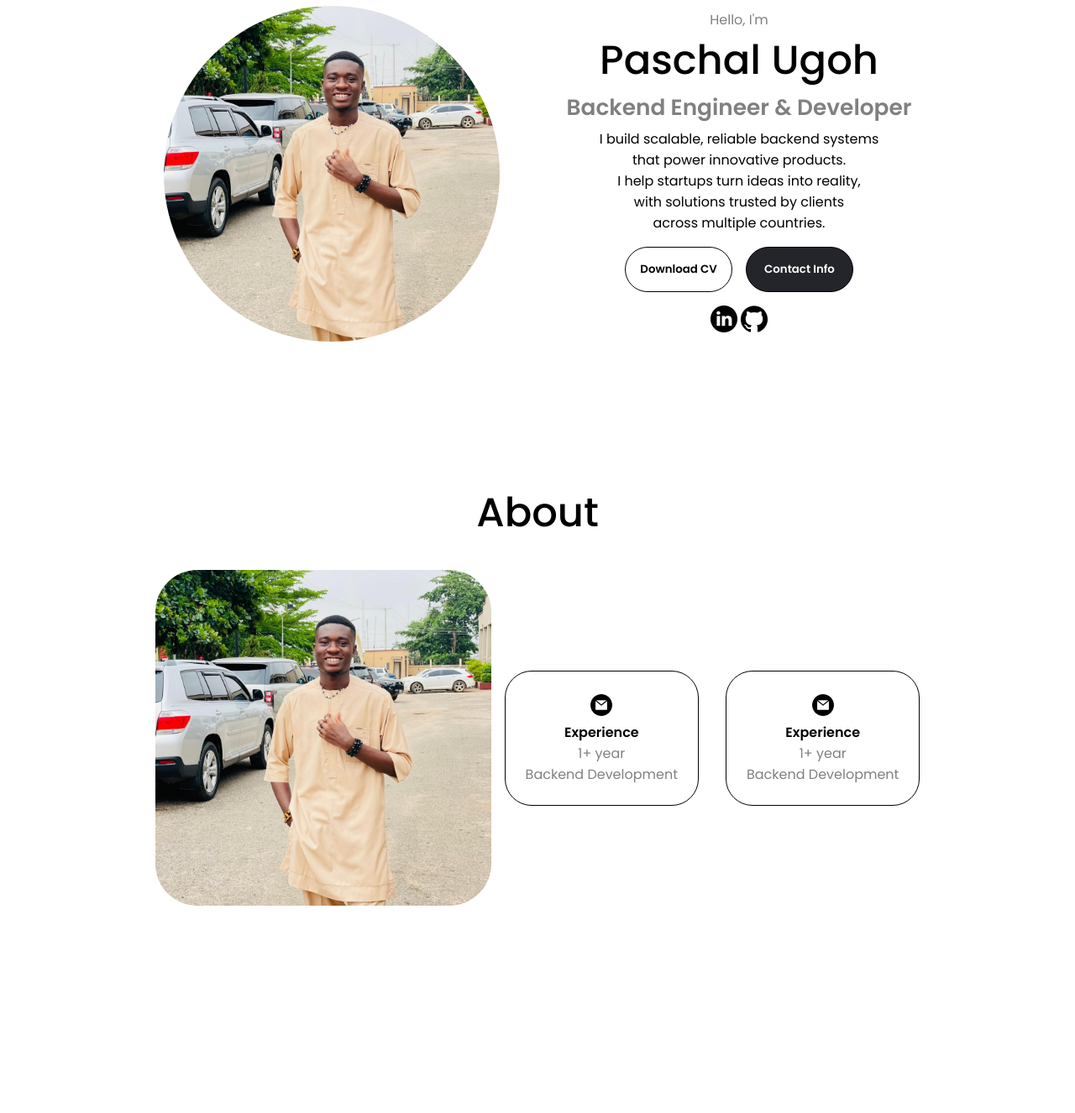
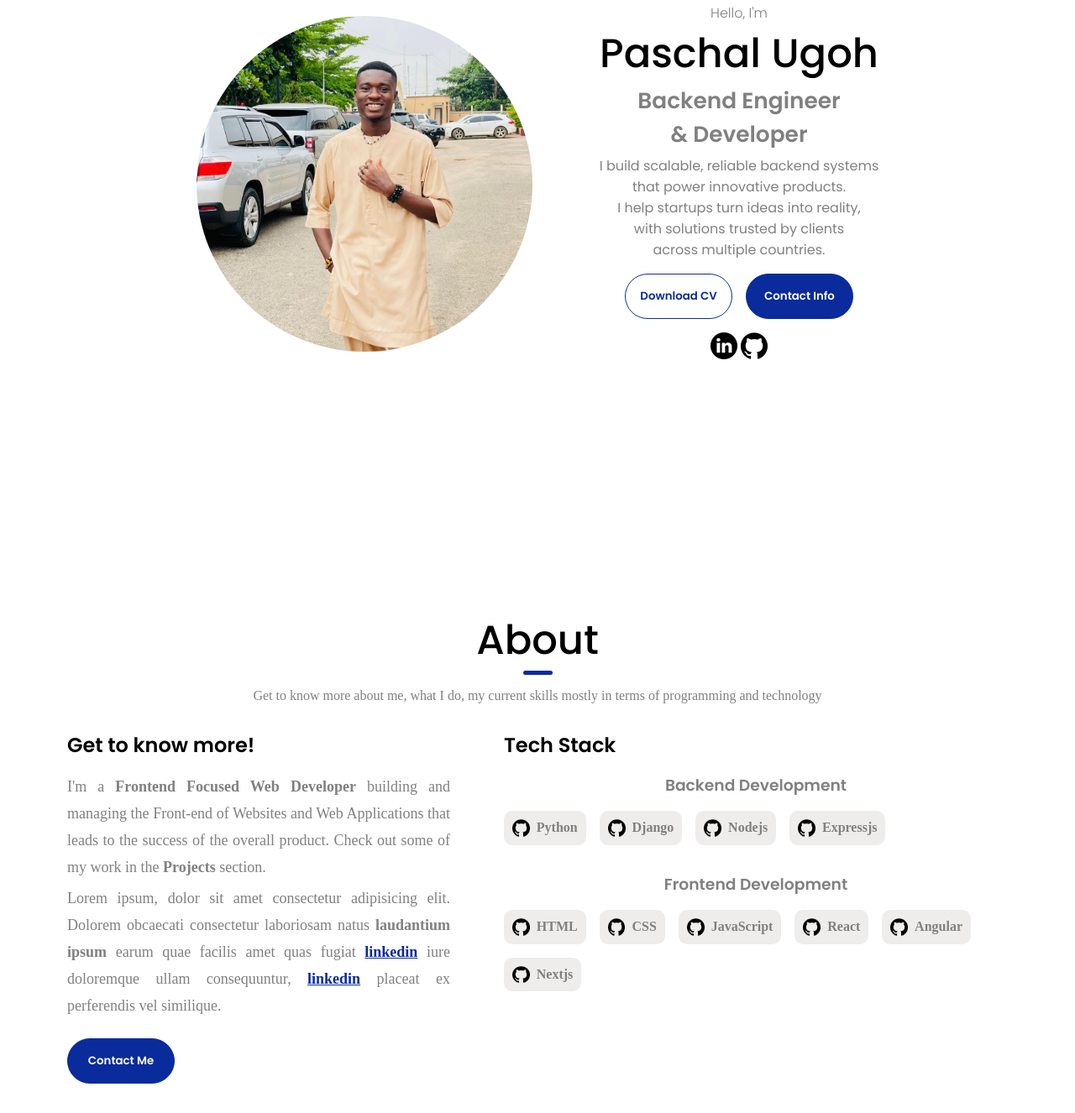
Before and after one commit to UgohP/paskytech, a website built with Vite: page frontend/index.html in a window 1280 px wide. Shown: the part 265-1591 px from the top of the page at 84% size. Built offline with nearby package versions, Linux system fonts and the light colour scheme.

Commit message:
done with my about section

```diff
--- a/frontend/css/sections/about.css
+++ b/frontend/css/sections/about.css
@@ -1,51 +1,93 @@
 #about{
-    margin-top: 4vh;
     position: relative;
 }
-
-.about-content{
-    margin-top: 2rem;
-    display: flex;
-    gap: 1rem;
-    justify-content: center;
+.p1{
+margin-bottom: 2rem;
 }
 
-.about-img{
-    display: flex;
-    width: 400px;
-    height: 400px;
-    margin: auto 0;
+.line{
+    width: 35px;
+    height: 5px;
+    background-color: var(--secondary-color);
+    justify-self: center;
+    border-radius: 2rem;
+    margin-bottom: 1rem;
 }
 
-.about-img img{
-    border-radius: 50px;
+.section-container{
+    display: flex;
+    gap: 64px;
+    margin-top: 2rem;
+
+}
+
+.about-text-container, .expertise, .skills{
+    display: flex;
+    flex-direction: column;
 }
 
 .about-text-container{
-    display: flex;
-    gap: 2rem;
-    align-self: center;
+    margin-bottom: 2rem;
 }
 
-.about-exp{
-    flex: 1;
-    border: var(--black) 1px solid;
-    padding: 1.5rem;
-    border-radius: 2rem;
-    /* width: 12rem; */
-    /* height: 9rem; */
-    text-align: center;
-    /* flex-wrap: wrap; */
+.title2{
+    font-family: var(--poppins-sans);
+    font-size: 1.5rem;
+    font-weight: 600;
+    color: var(--black);
+    margin-bottom: 1rem;
 }
 
-.exp-txt1{
-    font-family: var(--poppins-sans);
-    color: var(--black);
-    font-weight: 600;
+.about-text-container p{
+    font-weight: 400;
+    font-size: 18px;
+    margin-bottom: 5px;
+    color: var(--grey);
+    line-height: 2rem;
+    text-align: justify;
 }
 
-.exp-txt2{
+.about-text-container p span{
+    font-weight: bolder;
+}
+
+.about-text-container p a{
+    font-weight: 900;
+    color: var(--secondary-color);
+    text-decoration: underline;
+}
+
+.skills{
+    /* align-items: center; */
+    margin-bottom: 2rem;
+}
+
+.title3{
+    text-align: center;
+    margin-bottom: 1rem;
     font-family: var(--poppins-sans);
-    font-weight: 400;
     color: var(--grey);
 }
+
+.skills-div, .skills-container{
+    display: flex;
+    flex-wrap: wrap;
+    align-items: center;
+}
+
+.skills-div {
+    width: 600px;
+    gap: 1rem;
+    flex-direction: row;
+}
+
+.skills-container {
+    color: var(--grey);
+    font-weight: 700;
+    flex-wrap: wrap;
+    gap: 0.5rem;
+    width: fit-content;
+    background-color: rgb(239, 236, 236);
+    padding: 10px;
+    border-radius: 10px;
+}
--- a/frontend/css/sections/header.css
+++ b/frontend/css/sections/header.css
@@ -8,14 +8,14 @@ nav{
     align-items: center;
 }
 
-.logo-container h1{
+.logo{
     font-family: var(--poppins-sans);
     font-weight: 400;
     font-size: 1.7rem;
     color: var(--black);
 }
 
-.logo-container h1:hover{
+.logo:hover{
     cursor: default;
 }
 
--- a/frontend/css/sections/hero.css
+++ b/frontend/css/sections/hero.css
@@ -7,24 +7,19 @@
     font-family: var(--poppins-sans);
 }
 
-.hero-img{
-    display: flex;
-    height: 400px;
-    width: 400px;
-    margin: auto, 0;
-}
 
-.hero-img img{
+.section__pic-container img{
     border-radius: 100%;
 }
 
-.hero__content{
+.section__text{
     align-self: center;
     text-align: center;
 }
 
-.hero__content-txt1{
+.section__text__p1, .section__text__p3 p{
     font-weight: 400;
+    font-size: 1rem;
     color: var(--grey);
 }
 
@@ -34,24 +29,11 @@
     font-size: 3rem;
 }
 
-.hero__content-txt3{
+.section__text__p2{
     font-weight: 800;
     font-size: 1.65rem;
     color: var(--grey);
     margin-bottom: 0.3rem;
-}
-
-.hero__content-txt4{
-    font-weight: 800;
-    color: var(--grey);
-    margin-bottom: 3rem;
-}
-
-.hero__content-txt4 p{
-    font-size: 1rem;
-    font-weight: 400;
-    color: var(--grey);
-    margin-bottom: 3rem;
 }
 
 .social-containers{
@@ -75,7 +57,7 @@
     border-radius: 2rem;
     font-weight: 600;
     font-family: var(--poppins-sans);
-    border: var(--black) 0.1rem solid;
+    border: var(--secondary-color) 0.1rem solid;
     transition: all 300ms ease;
 }
 
@@ -84,14 +66,15 @@
 }
 
 .download-btn{
+    color: var(--secondary-color);
     background: transparent;
 }
 
 .contact-btn, .download-btn:hover{
-    background: var(--primary-color);
+    background: var(--secondary-color);
     color: white;
 }
 
 .contact-btn:hover{
-    background: var(--black);
+    background: navy;
 }
--- a/frontend/css/style.css
+++ b/frontend/css/style.css
@@ -41,7 +41,22 @@ section{
     padding-top: 4vh;
     box-sizing: border-box;
     height: 96vh;
+    margin: auto 5rem;
+    min-height: fit-content;
+}
+
+.section__pic-container{
+    display: flex;
+    height: 400px;
+    width: 400px;
     margin: auto 0;
+}
+
+.section__text__p1 {
+  text-align: center;
+  /* font-family: var(--montserrat-sans); */
+  font-size: 1rem;
+  font-weight: 200;
 }
 
 .title{
@@ -59,8 +74,20 @@ section{
   height: 2rem;
 }
 
+.icon2 {
+  cursor: default;
+  height: 1.3rem;
+}
+
 
 /* Media Queries */
+@media screen and (max-width: 1400px){
+    .hero{
+        height: 83vh;
+        margin-bottom: 10rem;
+    }
+}
+
 @media screen and (max-width: 1200px) {
     #desktop-nav{
         display: none;
@@ -68,4 +95,53 @@ section{
     #mobile-nav{
         display: flex;
     }
+    .hero{
+        display:block;
+    }
+    section, .section-container{
+        height: fit-content;
+        margin: 0 5%;
+    }
+    .section__pic-container{
+        height: 275px;
+        width: 275px;
+        margin: 0 auto 2rem;
+    }.section-container{
+        display: block;
+    }.skills-div{
+        width: 100%;
+    }
 }
+
+@media screen and (max-width: 600px) {
+    .hero{
+        height: 83vh;
+        margin-bottom: 10vh;
+    }
+    .logo{
+        font-size: 1.5rem;
+    }
+    .section__pic-container {
+        width: auto;
+        justify-content: center;
+        height: 46vw;
+    }
+    .title{
+        font-size: 2rem;
+    }
+    .section__text__p2{
+        font-size: 1.25rem;
+    }
+    .section__text{
+        text-align: center;
+    }
+    .mobile-links {
+    flex-direction: column;
+    gap: 0.5rem;
+    text-align: center;
+    z-index: 1;
+  }
+  .mobile-links li a{
+    font-size: 1.25rem;
+  }
+}
--- a/frontend/index.html
+++ b/frontend/index.html
@@ -10,9 +10,7 @@
   <body>
     <header>
       <nav id="desktop-nav">
-        <div class="logo-container">
-          <h1 data-aos="flip-up">Paschal Ugoh</h1>
-        </div>
+        <div class="logo" data-aos="flip-up">Paschal Ugoh</div>
         <div>
           <ul class="desktop-menu" data-aos="fade-down">
             <li><a href="#about">About</a></li>
@@ -24,9 +22,7 @@
       </nav>
 
       <nav id="mobile-nav">
-        <div class="logo-container">
-          <h1 data-aos="flip-up">Paschal Ugoh</h1>
-        </div>
+        <div class="logo" data-aos="flip-up">Paschal Ugoh</div>
         <div class="mobile-menu">
           <div class="mobile-icon" onclick="toggleMenu()">
             <span></span>
@@ -44,18 +40,18 @@
     </header>
 
     <section class="hero">
-      <div class="hero-img">
+      <div class="section__pic-container">
         <img
           src="./assets/handsome.jpg"
           alt="Paschal Ugoh"
           data-aos="fade-right"
         />
       </div>
-      <div class="hero__content" data-aos="fade-left">
-        <p class="hero__content-txt1">Hello, I'm</p>
+      <div class="section__text" data-aos="fade-left">
+        <p class="section__text__p1">Hello, I'm</p>
         <h1 class="title">Paschal Ugoh</h1>
-        <h3 class="hero__content-txt3">Backend Engineer & Developer</h3>
-        <div class="hero_content-txt4">
+        <h3 class="section__text__p2">Backend Engineer <br />& Developer</h3>
+        <div class="section__text__p3">
           <p>I build scalable, reliable backend systems</p>
           <p>that power innovative products.</p>
           <p>I help startups turn ideas into reality,</p>
@@ -91,6 +87,89 @@
     </section>
 
     <section id="about">
+      <h1 class="title section-title">About</h1>
+      <div class="line"></div>
+      <p class="p1 section__text__p1">
+        Get to know more about me, what I do, my current skills mostly in terms
+        of programming and technology
+      </p>
+
+      <div class="section-container">
+        <div class="about-text-container">
+          <h1 class="title2">Get to know more!</h1>
+          <p>
+            I'm a <span>Frontend Focused Web Developer</span> building and
+            managing the Front-end of Websites and Web Applications that leads
+            to the success of the overall product. Check out some of my work in
+            the <span>Projects</span> section.
+          </p>
+          <p>
+            Lorem ipsum, dolor sit amet consectetur adipisicing elit. Dolorem
+            obcaecati consectetur laboriosam natus
+            <span>laudantium ipsum</span> earum quae facilis amet quas fugiat
+            <a href="">linkedin</a> iure doloremque ullam consequuntur,
+            <a href="">linkedin</a> placeat ex perferendis vel similique.
+          </p>
+          <br />
+          <button class="btn contact-btn">Contact Me</button>
+        </div>
+
+        <div class="expertise">
+          <h1 class="title2">Tech Stack</h1>
+          <div class="skills">
+            <h3 class="title3">Backend Development</h3>
+            <div class="skills-div">
+              <div class="skills-container">
+                <img src="./assets/github.png" alt="github" class="icon2" />
+                <p>Python</p>
+              </div>
+              <div class="skills-container">
+                <img src="./assets/github.png" alt="github" class="icon2" />
+                <p>Django</p>
+              </div>
+              <div class="skills-container">
+                <img src="./assets/github.png" alt="github" class="icon2" />
+                <p>Nodejs</p>
+              </div>
+              <div class="skills-container">
+                <img src="./assets/github.png" alt="github" class="icon2" />
+                <p>Expressjs</p>
+              </div>
+            </div>
+          </div>
+          <div class="skills">
+            <h3 class="title3">Frontend Development</h3>
+            <div class="skills-div">
+              <div class="skills-container">
+                <img src="./assets/github.png" alt="github" class="icon2" />
+                <p>HTML</p>
+              </div>
+              <div class="skills-container">
+                <img src="./assets/github.png" alt="github" class="icon2" />
+                <p>CSS</p>
+              </div>
+              <div class="skills-container">
+                <img src="./assets/github.png" alt="github" class="icon2" />
+                <p>JavaScript</p>
+              </div>
+              <div class="skills-container">
+                <img src="./assets/github.png" alt="github" class="icon2" />
+                <p>React</p>
+              </div>
+              <div class="skills-container">
+                <img src="./assets/github.png" alt="github" class="icon2" />
+                <p>Angular</p>
+              </div>
+              <div class="skills-container">
+                <img src="./assets/github.png" alt="github" class="icon2" />
+                <p>Nextjs</p>
+              </div>
+            </div>
+          </div>
+        </div>
+      </div>
+    </section>
+    <!-- <section id="about">
       <h1 class="title" data-aos="fade-up">About</h1>
 
       <div class="about-content">
@@ -112,7 +191,7 @@
           </div>
         </div>
       </div>
-    </section>
+    </section> -->
 
     <!-- <section class="about">
       <p class="section__text__p1">Get to know more</p>
```
